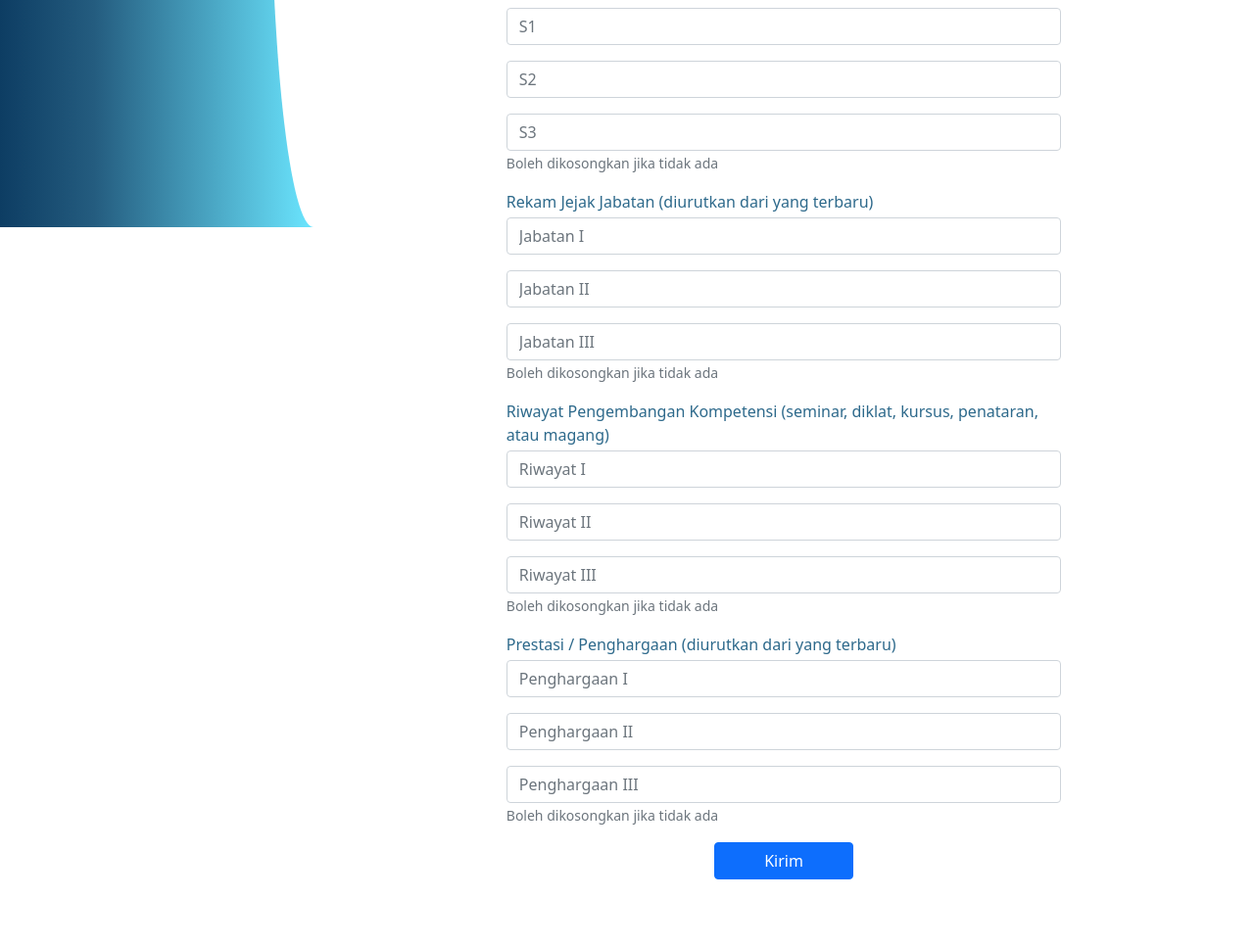
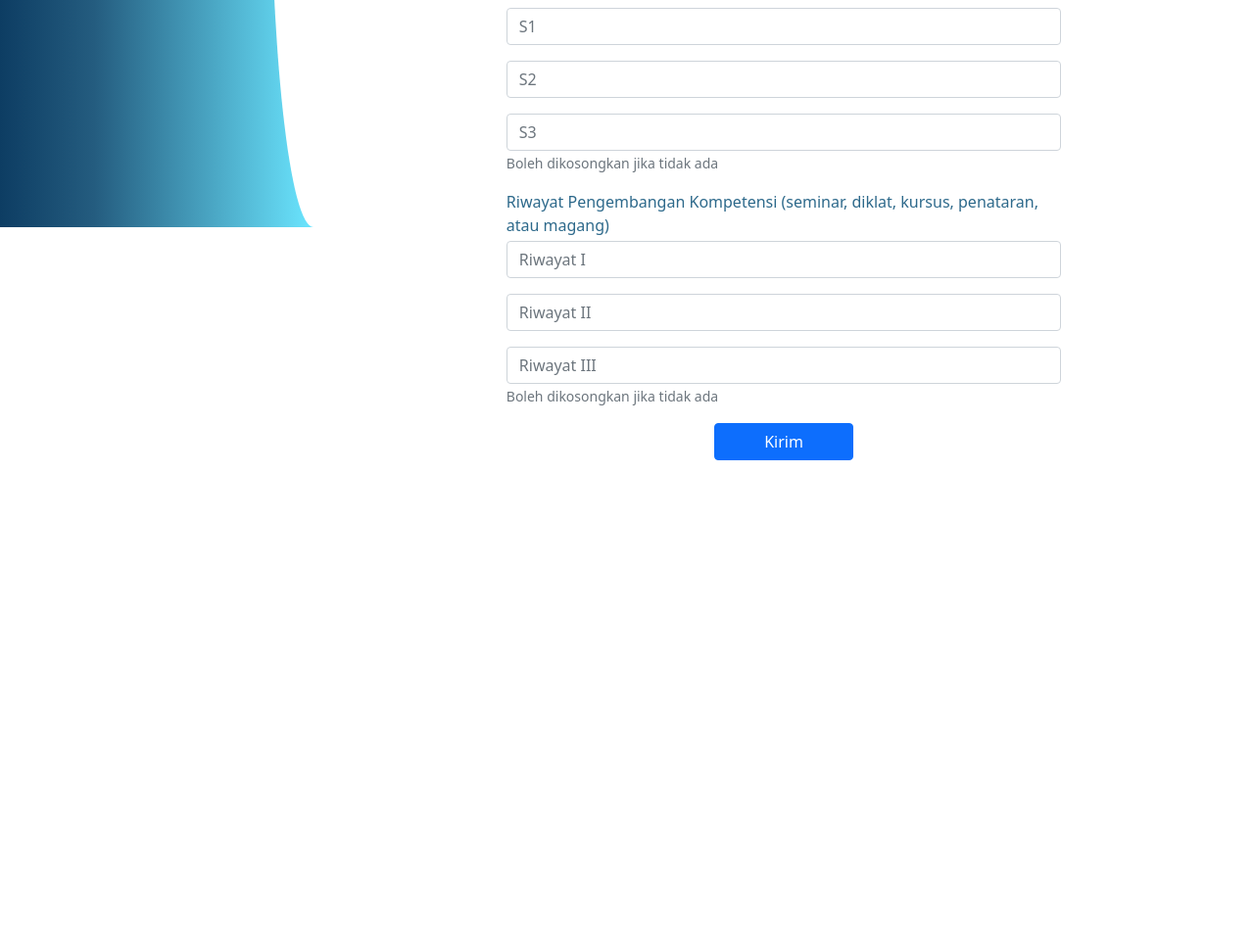
Before and after one commit to wijayaFikri/potensiku, a Django app: template potensiku/templates/identity/index.html in a window 1280 px wide. Shown: the part 568-1534 px from the top of the page at 98% size. After the commit the page ends 1038 px from the top, so only its background shows below. Run offline with Django 3.2, Linux system fonts and the light colour scheme; the template is opened without the code that fills it, so the values that code supplies are empty; some libraries are stand-ins or nearby versions; some web fonts are replaced.

Commit message:
update icon

```diff
--- a/potensiku/templates/identity/index.html
+++ b/potensiku/templates/identity/index.html
@@ -98,20 +98,6 @@
                     </div>
 
                     <div style="width: 60%;">
-                        <label class="mb-1" style="color: #2D698B">Rekam Jejak Jabatan (diurutkan dari yang
-                            terbaru)</label>
-                        <input name="jabatanI" class="form-control mb-3" type="text" placeholder="Jabatan I">
-                    </div>
-                    <input name="jabatanII" class="form-control mb-3" style="width: 60%;" type="text"
-                           placeholder="Jabatan II">
-                    <div style="width: 60%;" class="mb-3">
-                        <input name="jabatanIII" class="form-control" type="text" placeholder="Jabatan III">
-                        <small id="passwordHelpBlock" class="form-text text-muted">
-                            Boleh dikosongkan jika tidak ada
-                        </small>
-                    </div>
-
-                    <div style="width: 60%;">
                         <label class="mb-1" style="color: #2D698B">Riwayat Pengembangan Kompetensi
                             (seminar, diklat, kursus, penataran, atau magang)</label>
                         <input name="riwayatI" class="form-control mb-3" type="text" placeholder="Riwayat I">
@@ -120,20 +106,6 @@
                            placeholder="Riwayat II">
                     <div style="width: 60%;" class="mb-3">
                         <input name="riwayatIII" class="form-control" type="text" placeholder="Riwayat III">
-                        <small id="passwordHelpBlock" class="form-text text-muted">
-                            Boleh dikosongkan jika tidak ada
-                        </small>
-                    </div>
-
-                    <div style="width: 60%;">
-                        <label class="mb-1" style="color: #2D698B">Prestasi / Penghargaan (diurutkan dari yang
-                            terbaru)</label>
-                        <input name="PenghargaanI" class="form-control mb-3" type="text" placeholder="Penghargaan I">
-                    </div>
-                    <input name="PenghargaanII" class="form-control mb-3" style="width: 60%;" type="text"
-                           placeholder="Penghargaan II">
-                    <div style="width: 60%;" class="mb-3">
-                        <input name="PenghargaanIII" class="form-control" type="text" placeholder="Penghargaan III">
                         <small id="passwordHelpBlock" class="form-text text-muted">
                             Boleh dikosongkan jika tidak ada
                         </small>
--- a/potensiku/views.py
+++ b/potensiku/views.py
@@ -64,15 +64,9 @@ def register_participant(request):
     person.educationS1 = request.POST.get("pendidikanS1")
     person.educationS2 = request.POST.get("pendidikanS2")
     person.educationS3 = request.POST.get("pendidikanS3")
-    person.title1 = request.POST.get("jabatanI")
-    person.title2 = request.POST.get("jabatanII")
-    person.title3 = request.POST.get("jabatanIII")
     person.history1 = request.POST.get("riwayatI")
     person.history2 = request.POST.get("riwayatII")
     person.history3 = request.POST.get("riwayatIII")
-    person.achievement1 = request.POST.get("PenghargaanI")
-    person.achievement2 = request.POST.get("PenghargaanII")
-    person.achievement3 = request.POST.get("PenghargaanIII")
     person.save()
     participant = Participant(token=request.session.get("token"))
     participant.person = person
```
Also changed, not shown: potensiku/back_office_views.py (+1 -19 lines), potensiku/models.py (+0 -7 lines), potensiku/templates/potensiku_project/navbar.html (+4 -4 lines), potensiku/migrations/0005_auto_20220727_2258.py (added).
